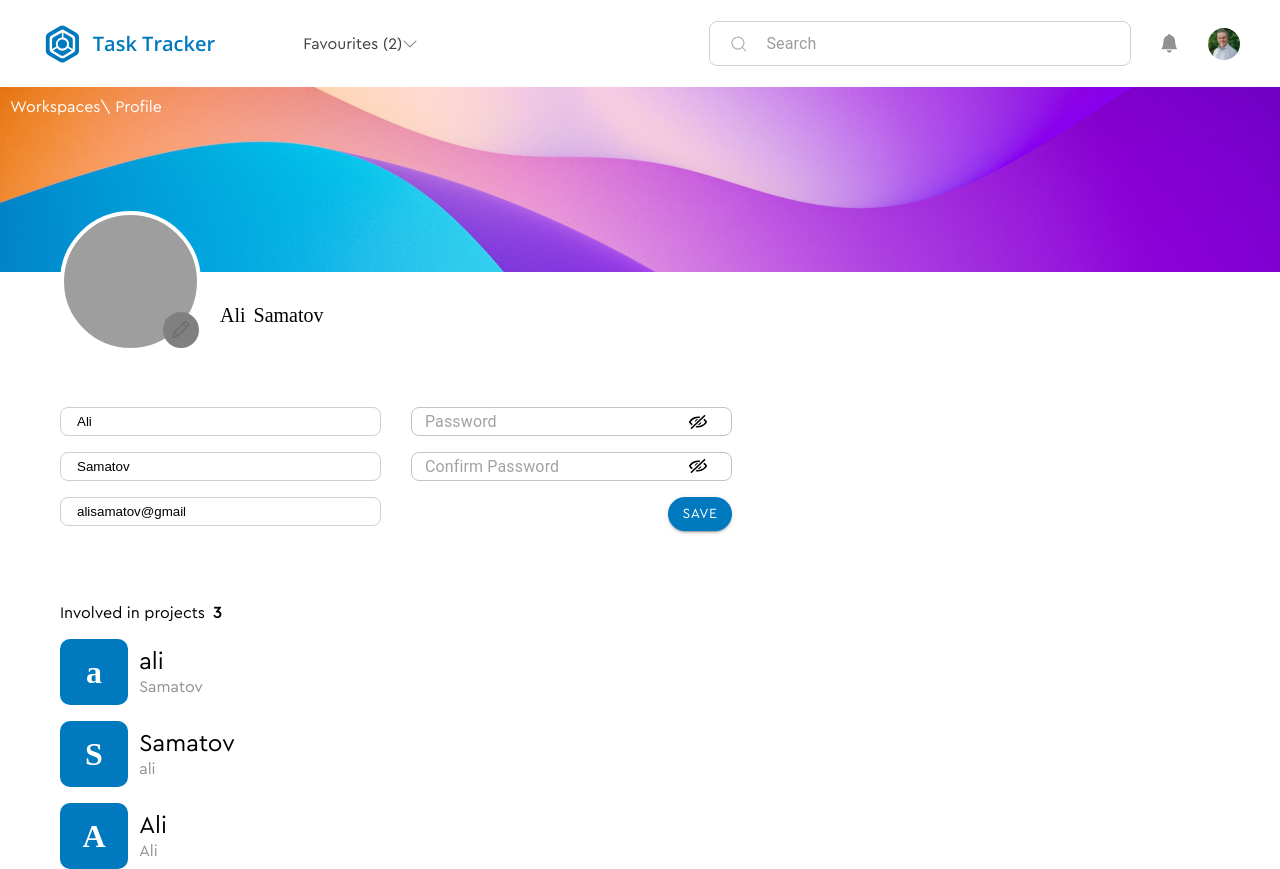
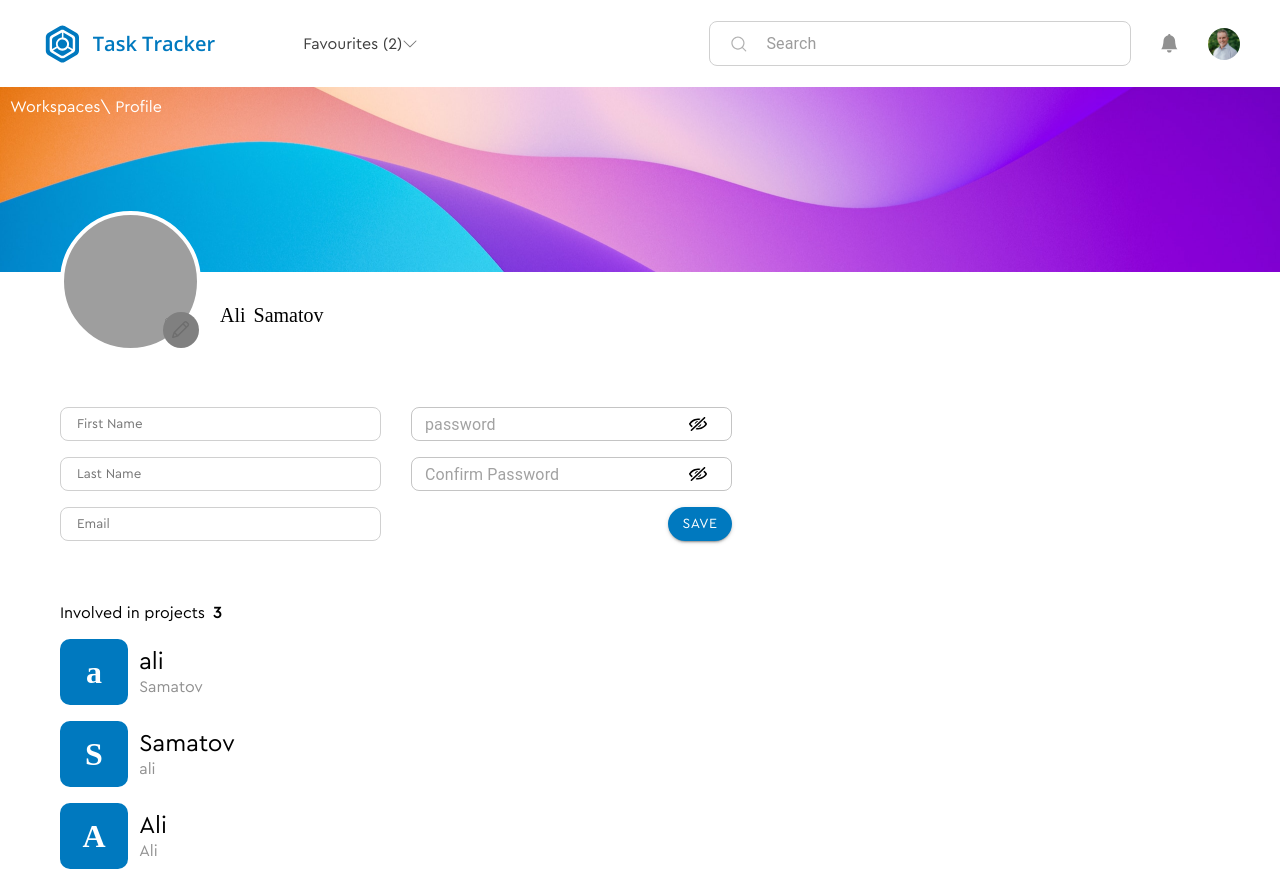
Before and after one commit to peaksoft-school/task-tracker-js9, a React (Create React App) app: page / in a window 1280 px wide. Built offline with nearby package versions, Linux system fonts and the light colour scheme; grey boxes are pictures that could not be loaded; a web font is replaced by a local one.

Commit message:
updated profile

```diff
--- a/src/components/profile/Profile.jsx
+++ b/src/components/profile/Profile.jsx
@@ -32,19 +32,14 @@ export function ProfileForm() {
    const [confirmPasswordDirty, setConfirmPasswordDirty] = React.useState(false)
    const [profile, setProfile] = React.useState({
       firstName: 'Ali',
-      lastName: 'Samatov',
-      email: 'alisamatov@gmail',
+      middleName: 'Samatov',
+      email: '',
       password: '',
       confirmPassword: '',
       avatarUrl:
          'https://encrypted-tbn0.gstatic.com/images?q=tbn:ANd9GcSSFTPsr3IXU1GSbXyXhd1nOZSkTYRriwNtYg&usqp=CAU',
    })
    const projectCount = involvedProjects.length
-
-   const handleInputChange = (e) => {
-      const { name, value } = e.target
-      setProfile((prevProfile) => ({ ...prevProfile, [name]: value }))
-   }
 
    const handleFormSubmit = () => {}
 
@@ -56,6 +51,13 @@ export function ProfileForm() {
       setShowConfirmPassword(
          (prevShowConfirmPassword) => !prevShowConfirmPassword
       )
+   }
+   const handleInputChange = (event) => {
+      const { name, value } = event.target
+      setProfile((prevProfile) => ({
+         ...prevProfile,
+         [name]: value,
+      }))
    }
 
    const handleDrop = (acceptedFiles) => {
@@ -91,7 +93,7 @@ export function ProfileForm() {
                </ProfileImageBox>
                <ProfileNames>
                   <ProfileNamesSpan>{profile.firstName}</ProfileNamesSpan>
-                  <ProfileNamesSpan>{profile.lastName}</ProfileNamesSpan>
+                  <ProfileNamesSpan>{profile.middleName}</ProfileNamesSpan>
                </ProfileNames>
             </div>
             <div>
@@ -102,13 +104,10 @@ export function ProfileForm() {
                            <StyledTextField
                               type={field.type}
                               id={field.name}
-                              name={field.name}
-                              value={profile[field.name]}
-                              onChange={handleInputChange}
-                              placeholder={field.placeholder}
                               {...register(field.name)}
                               error={!!errors[field.name]}
                               helperText={errors[field.name]?.message}
+                              placeholder={field.placeholder}
                            />
                         </div>
                      ))}
@@ -118,10 +117,7 @@ export function ProfileForm() {
                         <StyledPasswordField
                            type={showPassword ? 'text' : 'password'}
                            id="password"
-                           name="password"
-                           placeholder="Password"
-                           value={profile.password}
-                           onChange={handleInputChange}
+                           {...register('password')}
                            error={
                               passwordDirty &&
                               !validatePassword(profile.password)
@@ -133,6 +129,7 @@ export function ProfileForm() {
                                  : ''
                            }
                            onBlur={() => setPasswordDirty(true)}
+                           placeholder="password"
                            InputProps={{
                               endAdornment: (
                                  <IconButton
@@ -297,19 +294,22 @@ const ProfileNamesSpan = styled('span')({
 const StyledTextField = styled('input')({
    display: 'flex',
    width: '20.0625rem',
+   height: '2.125rem',
    padding: '0.375rem 1rem',
    justifyContent: 'space-between',
    alignItems: 'center',
    borderRadius: '0.5rem',
    border: '1px solid #D0D0D0',
    marginBottom: '1rem',
+   fontWeight: '500',
+   fontFamily: 'CarePro',
 })
 
 const StyledPasswordField = styled(TextField)({
    width: '20.0625rem',
    marginBottom: '1rem',
    '& .MuiInputBase-root': {
-      height: '1.8rem',
+      height: '2.125rem',
       borderRadius: '0.5rem',
    },
 })
```
